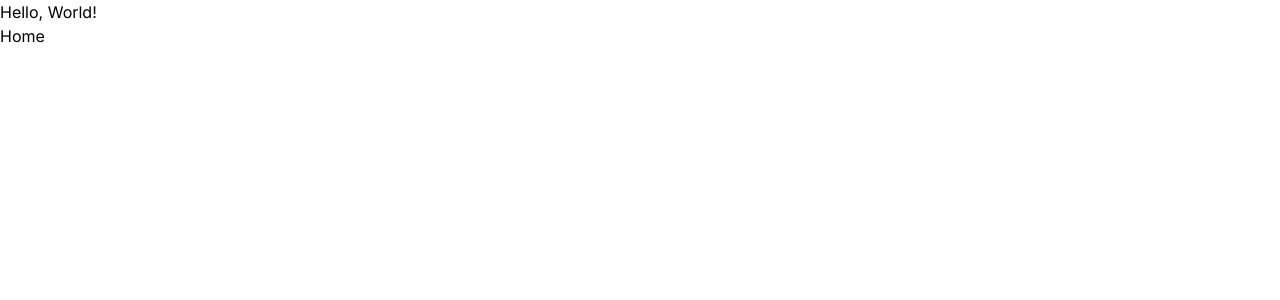
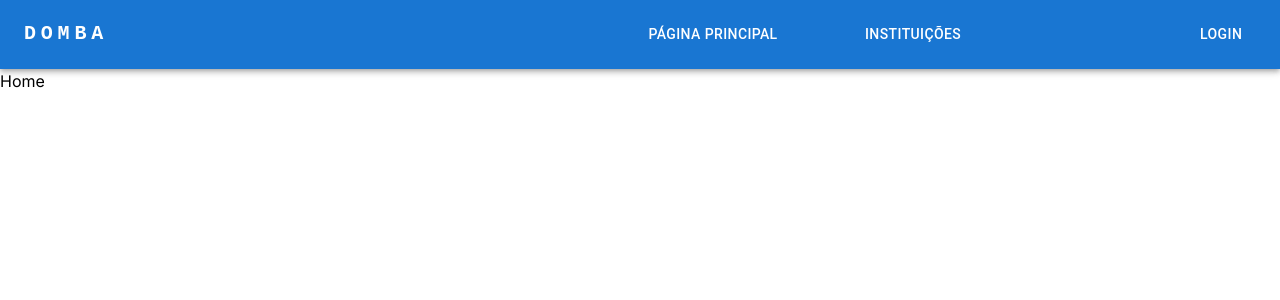
Before and after one commit to W3lps/domba, a Next.js app in the folder domba-app/: page / in a window 1280 px wide. Shown: the top 300 px of the page. Built offline with nearby package versions, Linux system fonts and the light colour scheme.

Commit message:
feat: desenvolvimento do componente header.

```diff
--- a/domba-app/package.json
+++ b/domba-app/package.json
@@ -9,6 +9,10 @@
     "lint": "next lint"
   },
   "dependencies": {
+    "@emotion/react": "^11.11.4",
+    "@emotion/styled": "^11.11.5",
+    "@mui/icons-material": "^5.15.14",
+    "@mui/material": "^5.15.14",
     "@supabase/supabase-js": "^2.41.1",
     "next": "14.1.4",
     "react": "^18",
--- a/domba-app/src/app/globals.css
+++ b/domba-app/src/app/globals.css
@@ -2,32 +2,10 @@
 @tailwind components;
 @tailwind utilities;
 
-:root {
-  --foreground-rgb: 0, 0, 0;
-  --background-start-rgb: 214, 219, 220;
-  --background-end-rgb: 255, 255, 255;
+* {
+  margin: 0;
+  padding: 0;
+  width: 100%;
+  max-width: 1920px;
+  box-sizing: border-box;
 }
-
-@media (prefers-color-scheme: dark) {
-  :root {
-    --foreground-rgb: 255, 255, 255;
-    --background-start-rgb: 0, 0, 0;
-    --background-end-rgb: 0, 0, 0;
-  }
-}
-
-body {
-  /* color: rgb(var(--foreground-rgb));
-  background: linear-gradient(
-      to bottom,
-      transparent,
-      rgb(var(--background-end-rgb))
-    )
-    rgb(var(--background-start-rgb)); */
-}
-
-@layer utilities {
-  .text-balance {
-    text-wrap: balance;
-  }
-}
--- a/domba-app/src/app/layout.tsx
+++ b/domba-app/src/app/layout.tsx
@@ -1,6 +1,8 @@
 import type { Metadata } from "next";
 import { Inter } from "next/font/google";
 import "./globals.css";
+import Header from "@/pages/componentes/Header";
+import Footer from "@/pages/componentes/Footer";
 
 const inter = Inter({ subsets: ["latin"] });
 
@@ -16,7 +18,11 @@
 }>) {
   return (
     <html lang="en">
-      <body className={inter.className}>{children}</body>
+      <body className={inter.className}>
+        <Header />
+        {children}
+        {/* <Footer /> */}
+      </body>
     </html>
   );
 }
--- a/domba-app/src/app/page.tsx
+++ b/domba-app/src/app/page.tsx
@@ -4,10 +4,7 @@
 export default function App() {
   return (
     <div>
-      <h1>Hello, World!</h1>
-      <div>
-        <Home />
-      </div>
+      <Home />
     </div>
   );
 }
--- a/domba-app/src/pages/componentes/Header/index.tsx
+++ b/domba-app/src/pages/componentes/Header/index.tsx
@@ -1,10 +1,182 @@
+"use client";
+
 import React from "react";
+import { useState } from "react";
+import AppBar from "@mui/material/AppBar";
+import Box from "@mui/material/Box";
+import Toolbar from "@mui/material/Toolbar";
+import IconButton from "@mui/material/IconButton";
+import Typography from "@mui/material/Typography";
+import Menu from "@mui/material/Menu";
+import MenuIcon from "@mui/icons-material/Menu";
+import Container from "@mui/material/Container";
+import Avatar from "@mui/material/Avatar";
+import Button from "@mui/material/Button";
+import Tooltip from "@mui/material/Tooltip";
+import MenuItem from "@mui/material/MenuItem";
+import AdbIcon from "@mui/icons-material/Adb";
+import { WidthFull } from "@mui/icons-material";
+import { red } from "@mui/material/colors";
+import Link from "next/link";
+
+const pages = ["Página Principal", "Instituições"];
 
 function Header() {
+  const [anchorElNav, setAnchorElNav] = useState<null | HTMLElement>(null);
+  const [anchorElUser, setAnchorElUser] = useState<null | HTMLElement>(null);
+
+  const handleOpenNavMenu = (event: React.MouseEvent<HTMLElement>) => {
+    setAnchorElNav(event.currentTarget);
+  };
+  const handleOpenUserMenu = (event: React.MouseEvent<HTMLElement>) => {
+    setAnchorElUser(event.currentTarget);
+  };
+
+  const handleCloseNavMenu = () => {
+    setAnchorElNav(null);
+  };
+
+  const handleCloseUserMenu = () => {
+    setAnchorElUser(null);
+  };
+
   return (
-    <header>
-      <p>Header</p>
-    </header>
+    <AppBar position="static">
+      <Container maxWidth="xl">
+        <Toolbar disableGutters>
+          {/* <AdbIcon sx={{ display: { xs: "none", md: "flex" }, mr: 1 }} /> */}
+          <Typography
+            variant="h6"
+            noWrap
+            component="a"
+            href="/"
+            sx={{
+              mr: 2,
+              display: { xs: "none", md: "flex" },
+              fontFamily: "monospace",
+              fontWeight: 700,
+              letterSpacing: ".3rem",
+              color: "inherit",
+              textDecoration: "none",
+            }}
+          >
+            DOMBA
+          </Typography>
+
+          <Box sx={{ flexGrow: 1, display: { xs: "flex", md: "none" } }}>
+            <IconButton
+              size="large"
+              aria-label="account of current user"
+              aria-controls="menu-appbar"
+              aria-haspopup="true"
+              onClick={handleOpenNavMenu}
+              color="inherit"
+            >
+              <MenuIcon />
+            </IconButton>
+            <Menu
+              id="menu-appbar"
+              anchorEl={anchorElNav}
+              anchorOrigin={{
+                vertical: "bottom",
+                horizontal: "left",
+              }}
+              keepMounted
+              transformOrigin={{
+                vertical: "top",
+                horizontal: "left",
+              }}
+              open={Boolean(anchorElNav)}
+              onClose={handleCloseNavMenu}
+              sx={{
+                display: { xs: "block", md: "none" },
+              }}
+            >
+              {pages.map((page) => (
+                <Link
+                  key={page}
+                  href={page == "Página Principal" ? "/" : "instituicoes"}
+                >
+                  <MenuItem onClick={handleCloseNavMenu}>
+                    <Typography textAlign="center">{page}</Typography>
+                  </MenuItem>
+                </Link>
+              ))}
+            </Menu>
+          </Box>
+          {/* <AdbIcon sx={{ display: { xs: "flex", md: "none" }, mr: 1 }} /> */}
+          <Typography
+            variant="h5"
+            noWrap
+            component="a"
+            href="/"
+            sx={{
+              mr: 2,
+              display: { xs: "flex", md: "none" },
+              flexGrow: 1,
+              fontFamily: "monospace",
+              fontWeight: 700,
+              letterSpacing: ".3rem",
+              color: "inherit",
+              textDecoration: "none",
+            }}
+          >
+            DOMBA
+          </Typography>
+          <Box sx={{ flexGrow: 1, display: { xs: "none", md: "flex" } }}>
+            {pages.map((page) => (
+              <Link
+                key={page}
+                href={page == "Página Principal" ? "/" : "instituicoes"}
+                style={{ textDecoration: "none", width: "200px"}}
+              >
+                <Button
+                  onClick={handleCloseNavMenu}
+                  sx={{
+                    my: 2,
+                    color: "white",
+                    display: "block",
+                  }}
+                >
+                  {page}
+                </Button>
+              </Link>
+            ))}
+          </Box>
+
+          <Box sx={{ width: "150px" }}>
+            {/* <Tooltip title="Open settings">
+              <IconButton onClick={handleOpenUserMenu} sx={{ p: 0 }}>
+                <Avatar alt="Remy Sharp" src="/static/images/avatar/2.jpg" />
+              </IconButton>
+            </Tooltip> */}
+            {/* <Menu
+              sx={{ mt: '45px' }}
+              id="menu-appbar"
+              anchorEl={anchorElUser}
+              anchorOrigin={{
+                vertical: 'top',
+                horizontal: 'right',
+              }}
+              keepMounted
+              transformOrigin={{
+                vertical: 'top',
+                horizontal: 'right',
+              }}
+              open={Boolean(anchorElUser)}
+              onClose={handleCloseUserMenu}
+            > */}
+            {/* {settings.map((setting) => (
+                <MenuItem key={setting} onClick={handleCloseUserMenu}>
+                  <Typography textAlign="center">{setting}</Typography>
+                </MenuItem>
+              ))} */}
+            {/* </Menu> */}
+            <Button color="inherit">Login</Button>
+          </Box>
+        </Toolbar>
+      </Container>
+    </AppBar>
   );
 }
 
```
Also changed, not shown: 1 other file (tests, documents, lock files or other folders).
